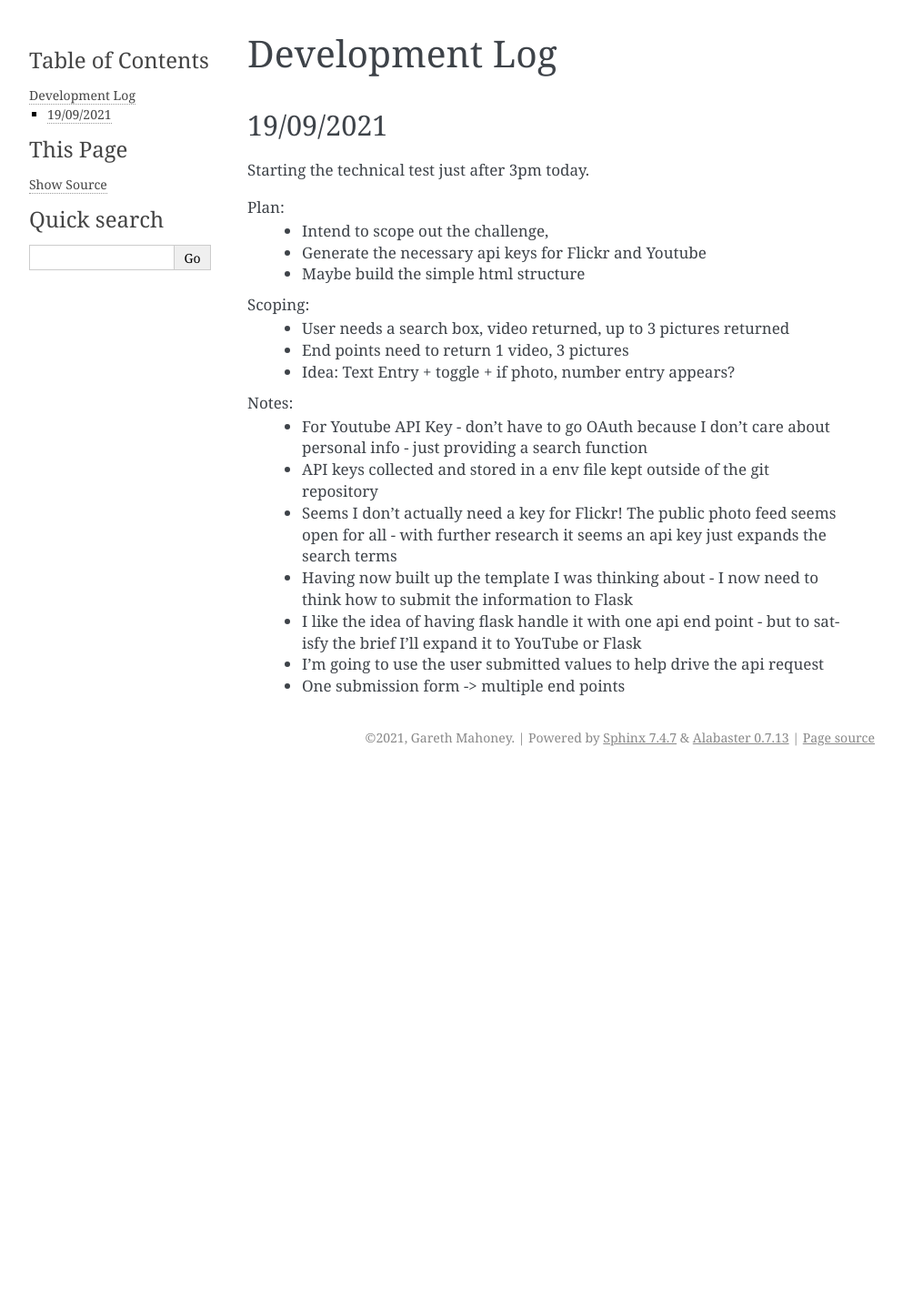
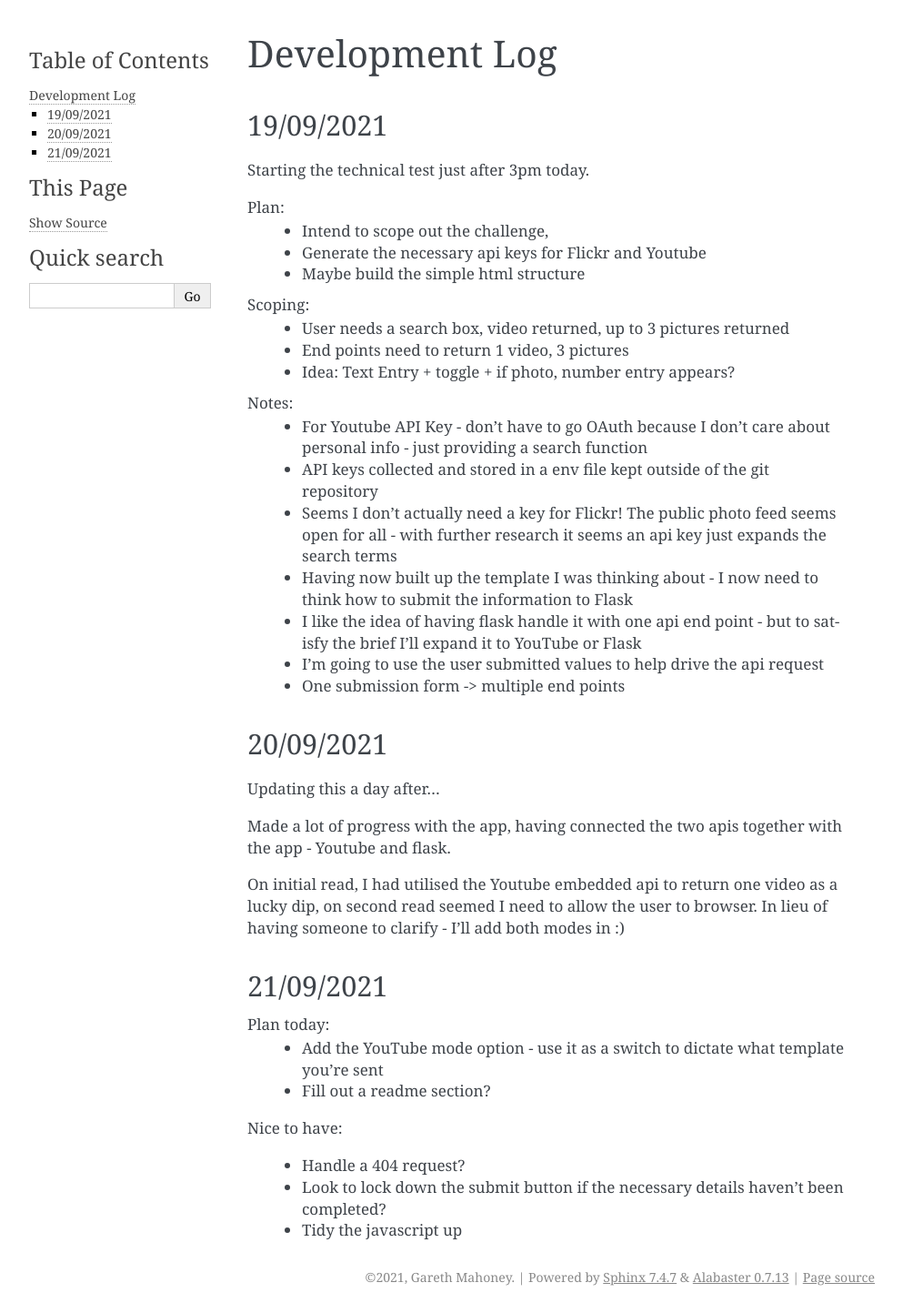
Before and after one commit to CodeGareth/pyMedia, a Sphinx documentation site: the page built from docs/source/dev_log.rst, in a window 1280 px wide. Shown: the whole page at 91% size, without its empty margins (148-1141 px from the left). Built offline with Sphinx 7.4.7, drawn with Linux system fonts in a browser that asks for light colours; before the commit the page ends 900 px from its top, so only the background shows below that.

Commit message:
devlog update

```diff
--- a/docs/source/dev_log.rst
+++ b/docs/source/dev_log.rst
@@ -25,3 +25,26 @@ Notes:
     * I like the idea of having flask handle it with one api end point - but to satisfy the brief I'll expand it to YouTube or Flask
     * I'm going to use the user submitted values to help drive the api request
     * One submission form -> multiple end points
+
+20/09/2021
+----------
+
+Updating this a day after...
+
+Made a lot of progress with the app, having connected the two apis together with the app - Youtube and flask.
+
+On initial read, I had utilised the Youtube embedded api to return one video as a lucky dip, on second read seemed I need to allow the user to browser. In lieu of having
+someone to clarify - I'll add both modes in :)
+
+21/09/2021
+----------
+
+Plan today:
+    * Add the YouTube mode option - use it as a switch to dictate what template you're sent
+    * Fill out a readme section?
+
+Nice to have:
+
+    * Handle a 404 request?
+    * Look to lock down the submit button if the necessary details haven't been completed?
+    * Tidy the javascript up
```
